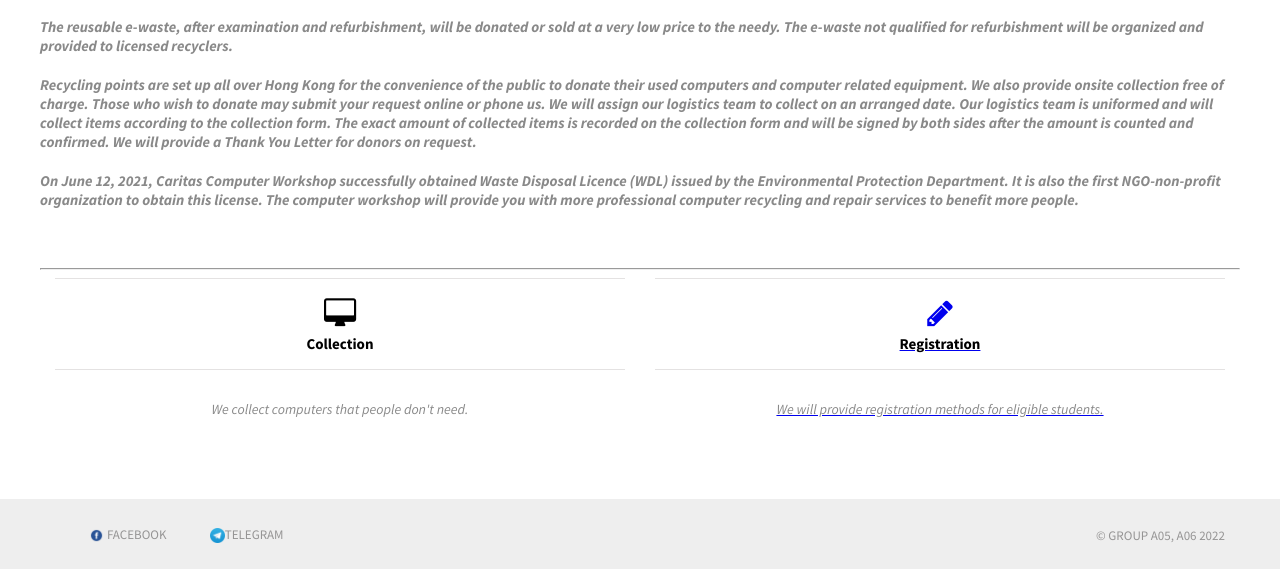
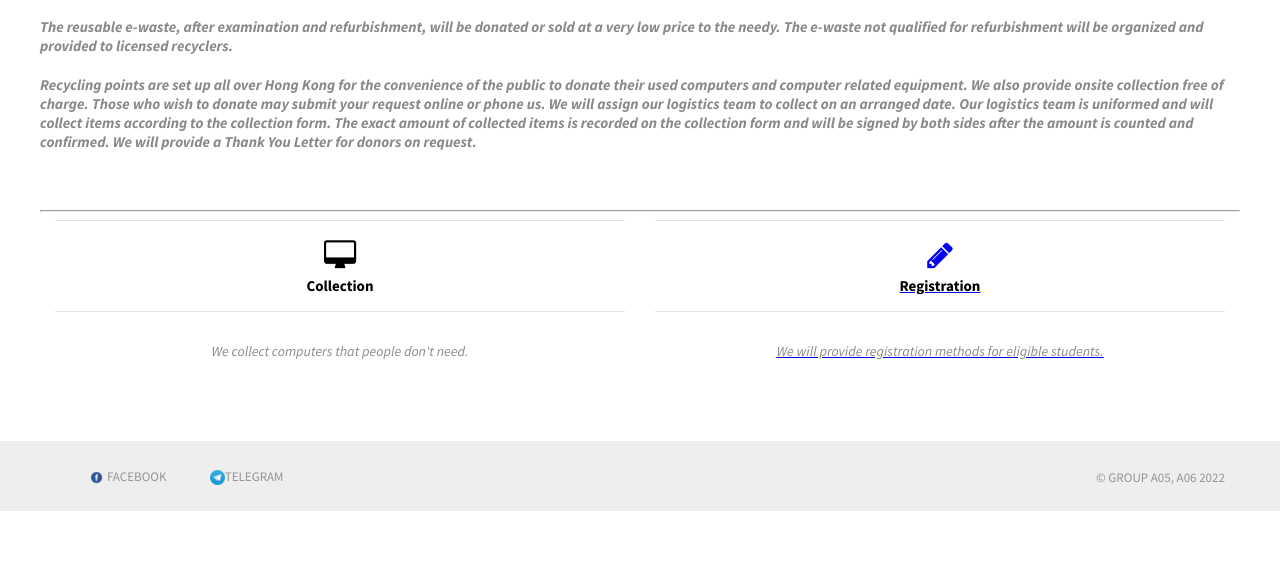
Before and after one commit to Peterliu1457/FYP_Comptetion, a plain HTML site: page Service.html in a window 1280 px wide. Shown: the part 817-1386 px from the top of the page. After the commit the page ends 1328 px from the top, so only its background shows below. Drawn offline with Linux system fonts and the light colour scheme; files whose address does not match are found by name.

Commit message:
Update Service.html

```diff
--- a/Service.html
+++ b/Service.html
@@ -139,7 +139,6 @@
                   <p><b>As technology progresses and electronic devices update constantly, the amount of e-waste grows at the same time. E-waste contains chemicals that are harmful to us and the environment. If not being safely treated, the environment will be severely polluted. Actually, these electronic devices can be reused through recycling and refurbishment. Not only can recycling help to lower the effect of pollution, but also help to raise public awareness and promote a sense of togetherness among citizens.</b></p>
                  <p><b>The reusable e-waste, after examination and refurbishment, will be donated or sold at a very low price to the needy. The e-waste not qualified for refurbishment will be organized and provided to licensed recyclers.</b></p>
                  <p><b>Recycling points are set up all over Hong Kong for the convenience of the public to donate their used computers and computer related equipment. We also provide onsite collection free of charge. Those who wish to donate may submit your request online or phone us. We will assign our logistics team to collect on an arranged date. Our logistics team is uniformed and will collect items according to the collection form. The exact amount of collected items is recorded on the collection form and will be signed by both sides after the amount is counted and confirmed. We will provide a Thank You Letter for donors on request.</b></p>
-               <p><b>On June 12, 2021, Caritas Computer Workshop successfully obtained Waste Disposal Licence (WDL) issued by the Environmental Protection Department. It is also the first NGO-non-profit organization to obtain this license. The computer workshop will provide you with more professional computer recycling and repair services to benefit more people.</b></p>
           </div>
 
         </div>
```
